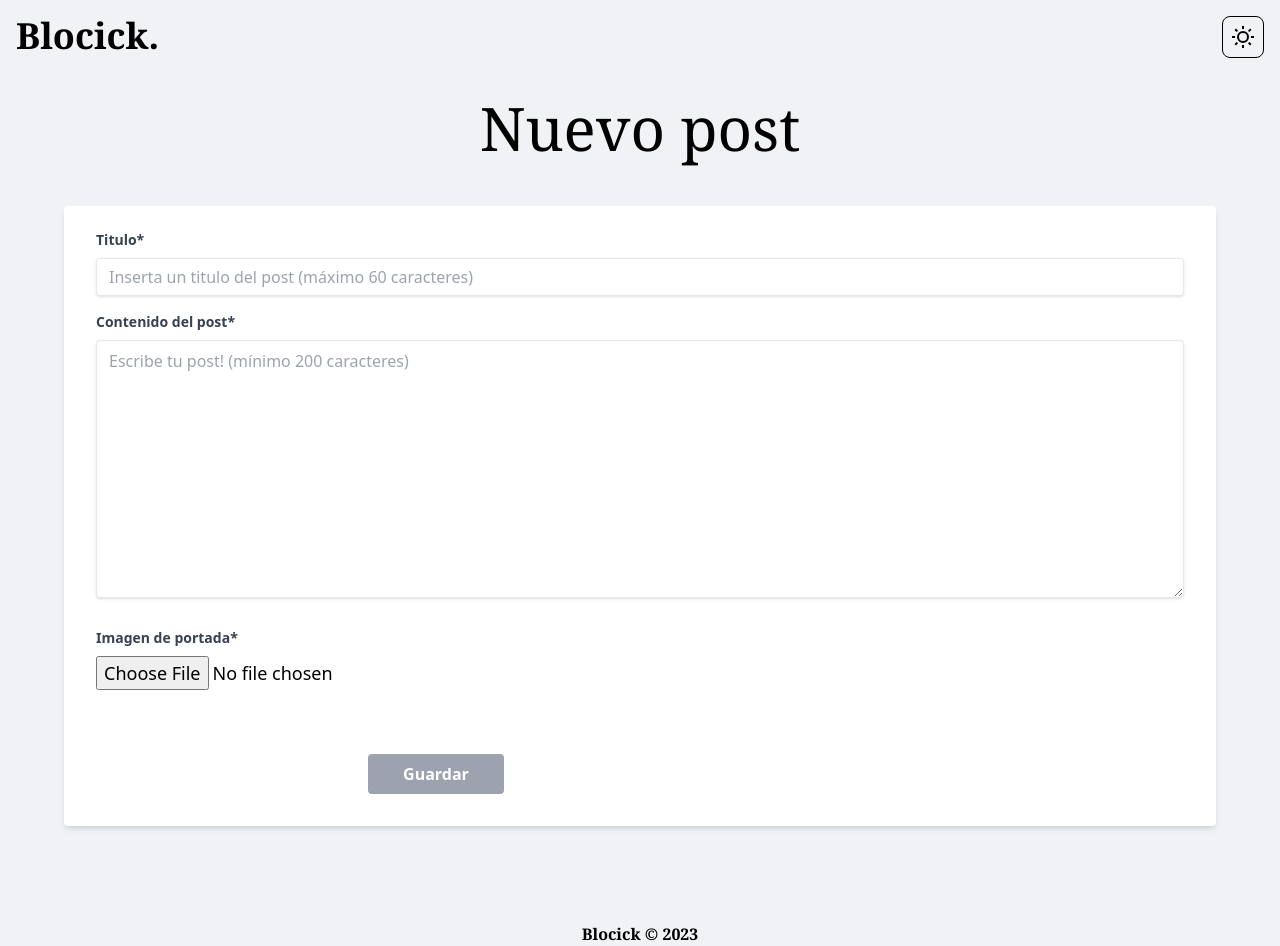
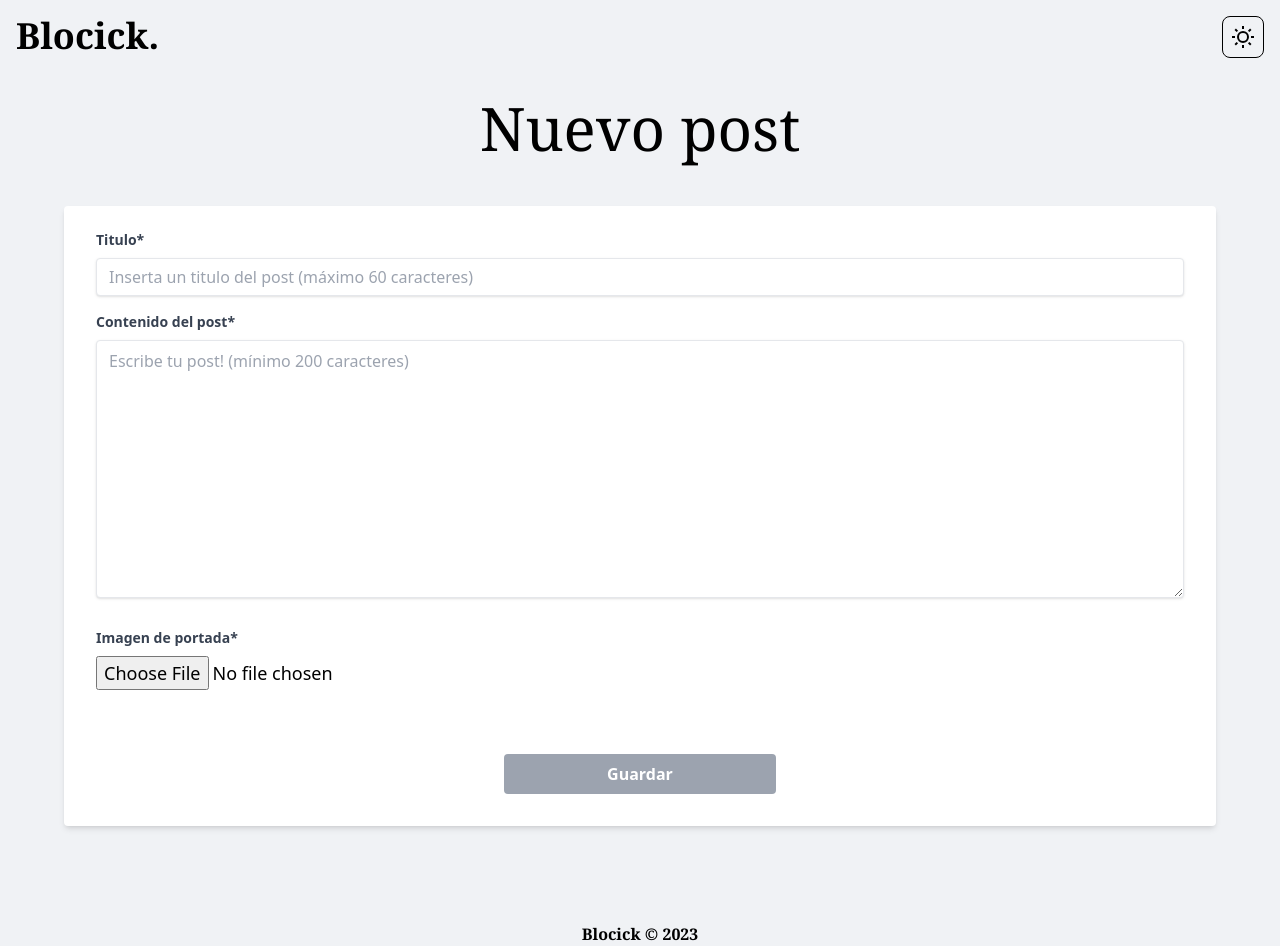
Before and after one commit to Alexmateos2/Blog, a React (Create React App) app in the folder frontend/: page /new in a window 1280 px wide. Built offline with nearby package versions, Linux system fonts and the light colour scheme.

Commit message:
modificacion de boton en nuevo post centrado correctamente

```diff
--- a/frontend/src/pages/NuevoPost.jsx
+++ b/frontend/src/pages/NuevoPost.jsx
@@ -108,12 +108,12 @@ export function NuevoPosts() {
               />
             </div>
             <div className="flex justify-center gap-2">
-  <div className="w-full md:w-1/2">
-    <button className="bg-gray-400 hover:bg-gray-500 text-white font-bold py-2 px-4 rounded mt-10 transition duration-300 ease-in-out w-1/4"
+
+    <button className="bg-gray-400 hover:bg-gray-500 text-white font-bold p-2 rounded mt-10 transition duration-300 ease-in-out md:w-1/4 w-1/2 "
       onClick={handleGuardarFetch}>
       Guardar
     </button>
-  </div>
+
 </div>
           </form>
         </div>
```
